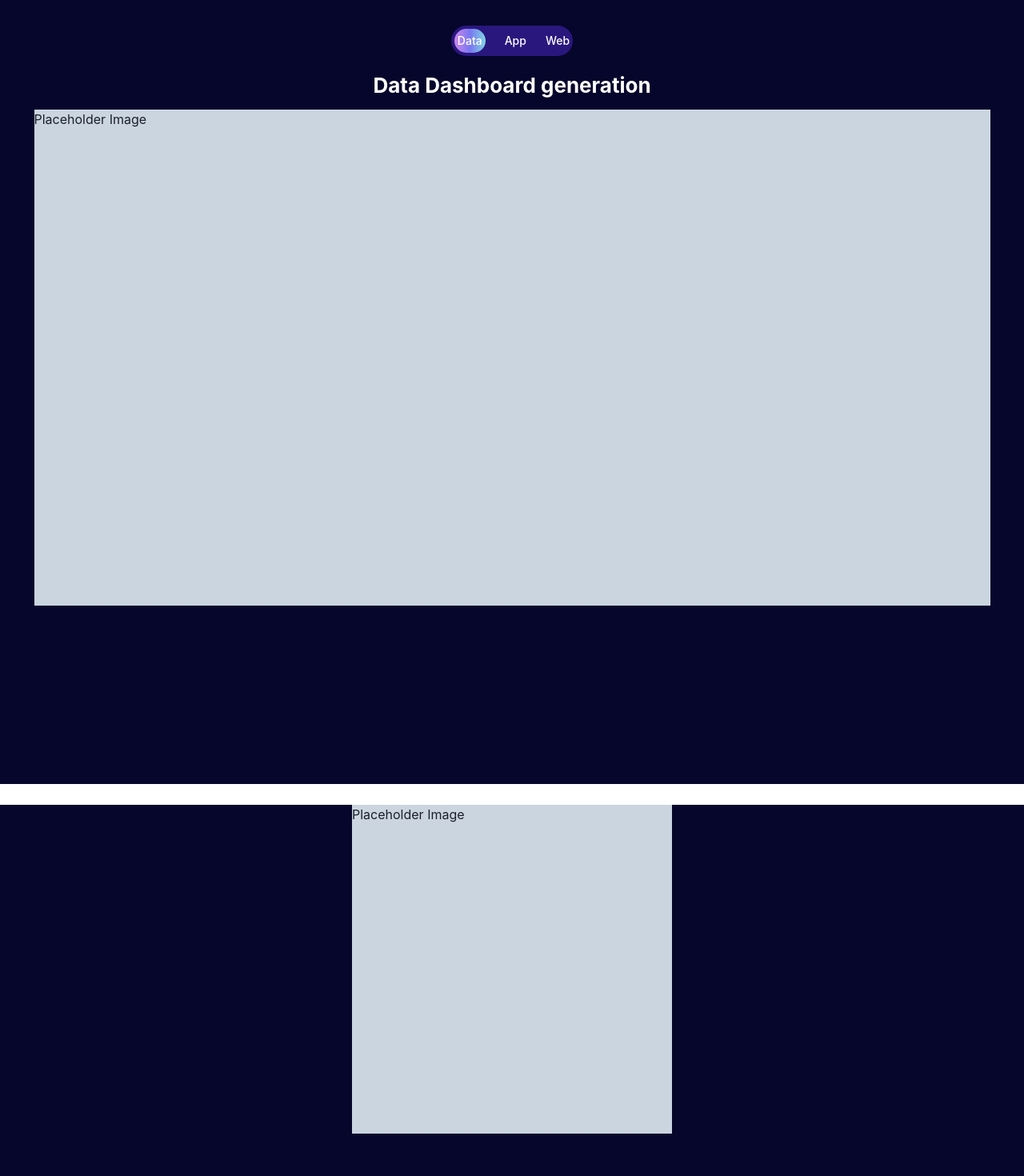
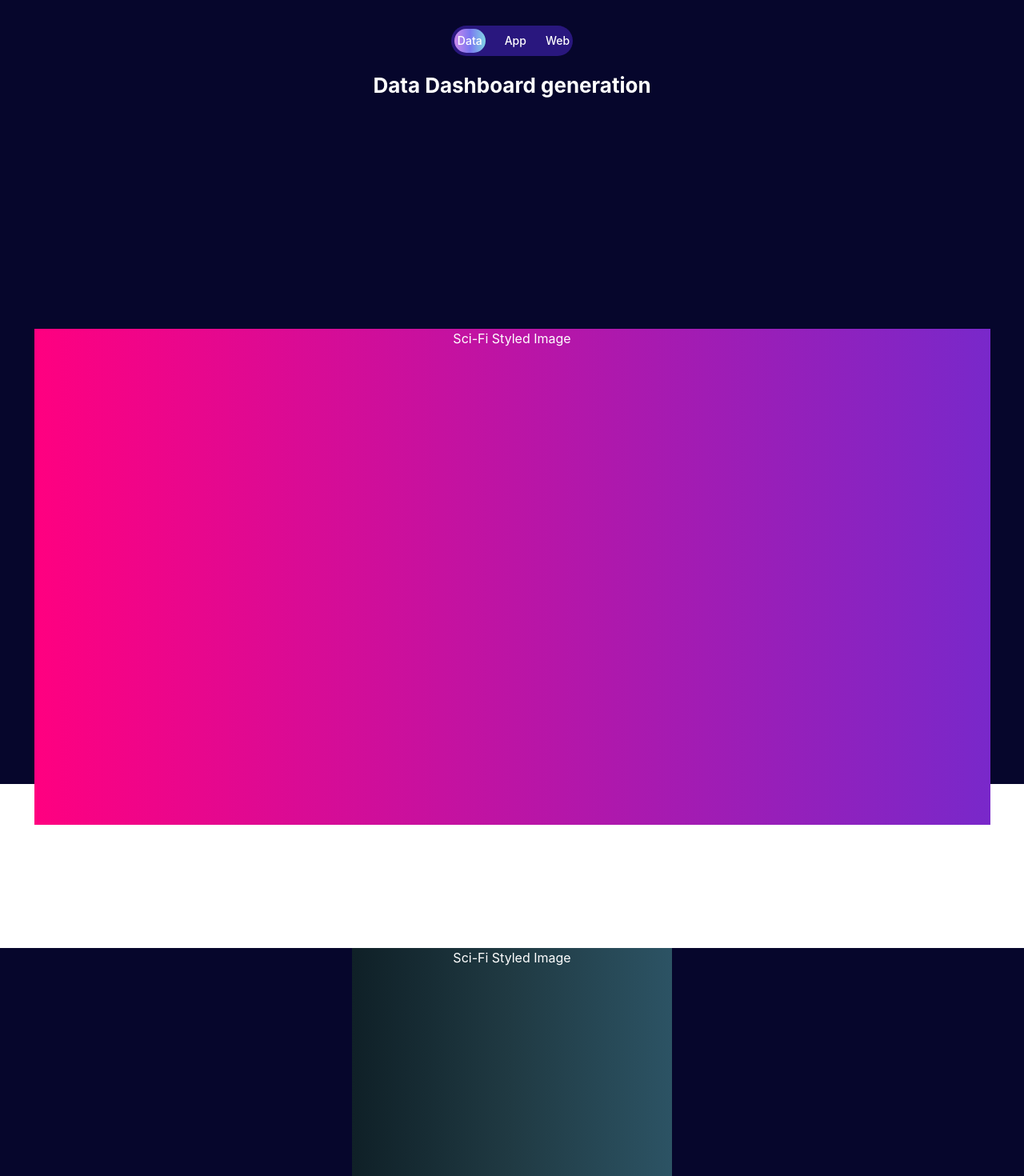
Before and after one commit to GPT-Engineer-App/tech-future-generator, a React (Vite) app: page / in a window 1280 px wide. Shown: the part 940-2410 px from the top of the page at 80% size. Built offline with nearby package versions, Linux system fonts and the light colour scheme.

Commit message:
Replaced all placeholder images with simulated sci-fi styled gradient backgrounds in the `Index.jsx` file.
Prompt: 所有占位图都生成炫酷科幻风格图片放进去

```diff
--- a/src/pages/Index.jsx
+++ b/src/pages/Index.jsx
@@ -45,15 +45,19 @@ const Index = () => {
         <Text fontSize="26px" fontWeight="700" lineHeight="28px" color="white" textAlign="center" mt="23px">
           Data Dashboard generation
         </Text>
-        <Box w="1195px" h="620px" bg="gray.300" mt="16px" mx="auto">
-          <Text>Placeholder Image</Text>
+        <Box w="1195px" h="620px" bgGradient="linear(to-l, #7928CA, #FF0080)" mt="16px" mx="auto">
+          <Text color="white" textAlign="center" mt="290px">
+            Sci-Fi Styled Image
+          </Text>
         </Box>
       </Box>
 
       {/* Section 3 */}
       <Box bg="#06062C" w="full" h="616px">
-        <Box w="400px" h="411.11px" bg="gray.300" mt="26px" mx="auto">
-          <Text>Placeholder Image</Text>
+        <Box w="400px" h="411.11px" bgGradient="linear(to-r, #0F2027, #203A43, #2C5364)" mt="26px" mx="auto">
+          <Text color="white" textAlign="center" mt="205px">
+            Sci-Fi Styled Image
+          </Text>
         </Box>
         <Text fontSize="36px" fontWeight="700" lineHeight="47px" color="white" textAlign="center" mt="156px">
           Acumen beta testing recruitment
```
